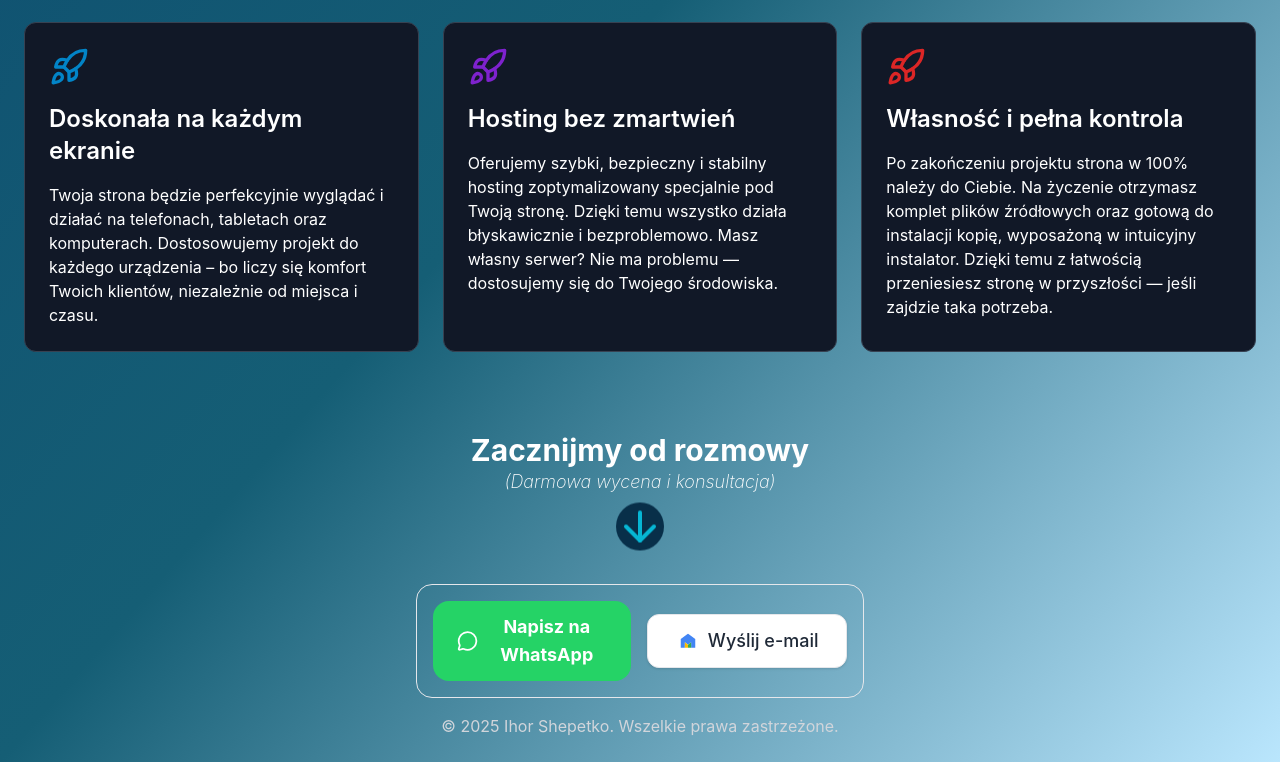
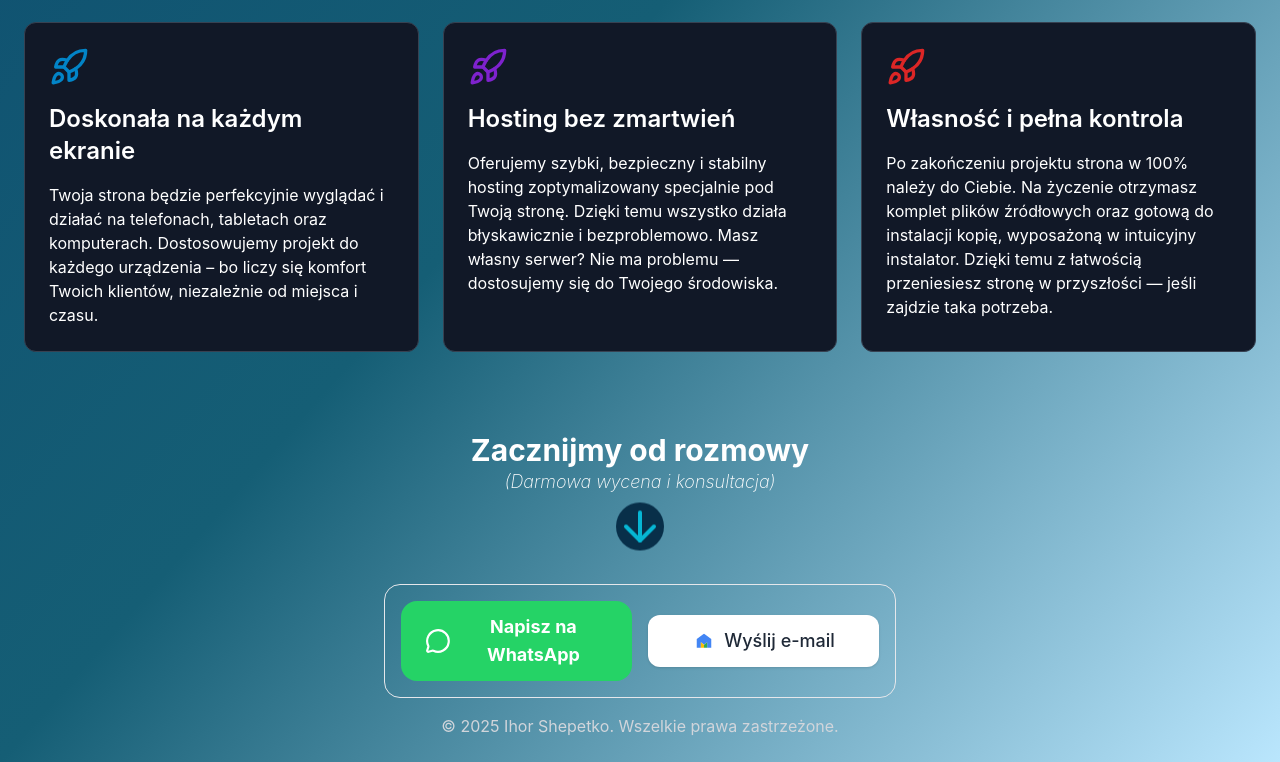
Before and after one commit to IgorSh2010/PromoSite, a React (Create React App) app: page / in a window 1280 px wide. Shown: the part 700-1462 px from the top of the page. Built offline with nearby package versions, Linux system fonts and the light colour scheme.

Commit message:
Оновлено з vs code

```diff
--- a/src/Pages/Home.jsx
+++ b/src/Pages/Home.jsx
@@ -14,6 +14,18 @@ const container = {
 const item = {
   hidden: { opacity: 0, y: 30 },
   show: { opacity: 1, y: 0, transition: { duration: 0.8 } },
+};
+
+const buttonItem = {
+  hidden: { opacity: 0, y: 20 },
+  show: (i = 1) => ({
+    opacity: 1,
+    y: 0,
+    transition: {
+      delay: i * 0.3,
+      duration: 0.5,
+    },
+  }),
 };
 
 export default function Home() {
@@ -115,23 +127,31 @@ export default function Home() {
           </motion.div>
         </div>
         <motion.div
-          className="w-full max-w-md mx-auto flex flex-col md:flex-row justify-center items-center border border-gray-200 rounded-2xl p-4 gap-4"
+          className="w-full max-w-lg mx-auto flex flex-col md:flex-row justify-center items-center border border-gray-200 rounded-2xl p-4 gap-4"
           variants={item}
         >
           {/* WhatsApp */}
-          <a
+          <motion.a
+            custom={0}
+            initial="hidden"
+            animate="show"
+            variants={buttonItem}
             href="https://wa.me/48501578224"
             target="_blank"
             rel="noopener noreferrer"
-            className="w-full max-w-xs flex items-center justify-center bg-[#25d366] hover:bg-[#1ebd5a] text-white px-6 py-3 rounded-2xl text-lg font-bold transition-all"
+            className="w-full max-w-full flex items-center justify-center bg-[#25d366] hover:bg-gray-600 text-white hover:text-green-500 px-6 py-3 rounded-2xl text-lg font-bold transition-all"
           >
             <MessageCircle className="mr-2 w-8 h-8" /> Napisz na WhatsApp
-          </a>
+          </motion.a>
 
           {/* Gmail */}
-          <a
+          <motion.a
+            custom={1}
+            initial="hidden"
+            animate="show"
+            variants={buttonItem}
             href="mailto:igor.sh2010@gmail.com"
-            className="w-full max-w-xs shadow flex items-center justify-center bg-white text-gray-800 hover:bg-gray-200 hover:text-sky-500 px-6 py-3 rounded-xl text-lg font-medium transition-all border"
+            className="w-full max-w-full shadow flex items-center justify-center bg-white text-gray-800 hover:bg-gray-600 hover:text-sky-500 px-6 py-3 rounded-xl text-lg font-medium transition-all"
           >
             <svg
               className="w-6 h-6 mr-2"
@@ -148,7 +168,7 @@ export default function Home() {
               <path fill="#34A853" d="M24 31.3l6.3-4.8v11.2H24v-6.4z" />
             </svg>
             Wyślij e-mail
-          </a>
+          </motion.a>
         </motion.div>
         <motion.p className="mt-4 text-gray-300" variants={item}>
           &copy; {new Date().getFullYear()} Ihor Shepetko. Wszelkie prawa zastrzeżone.
```
